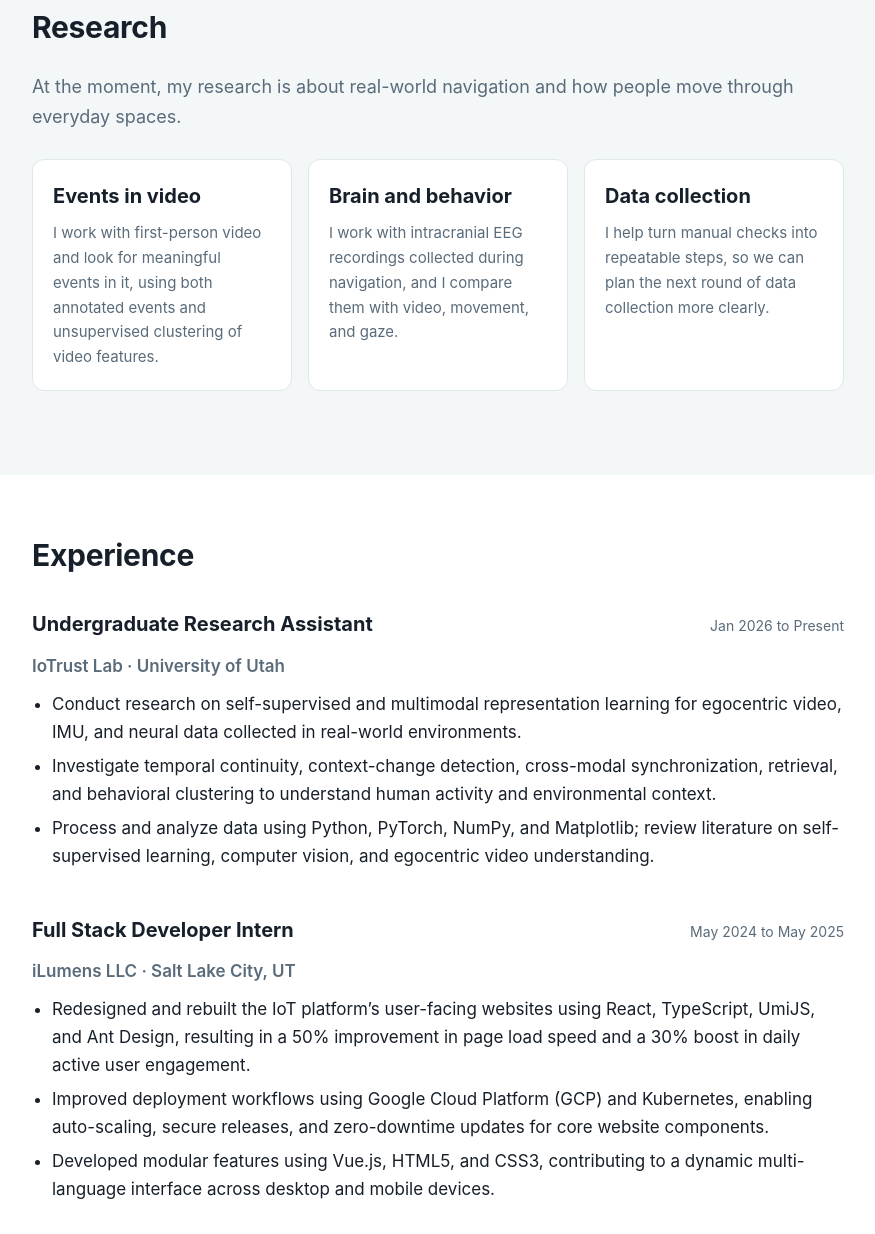
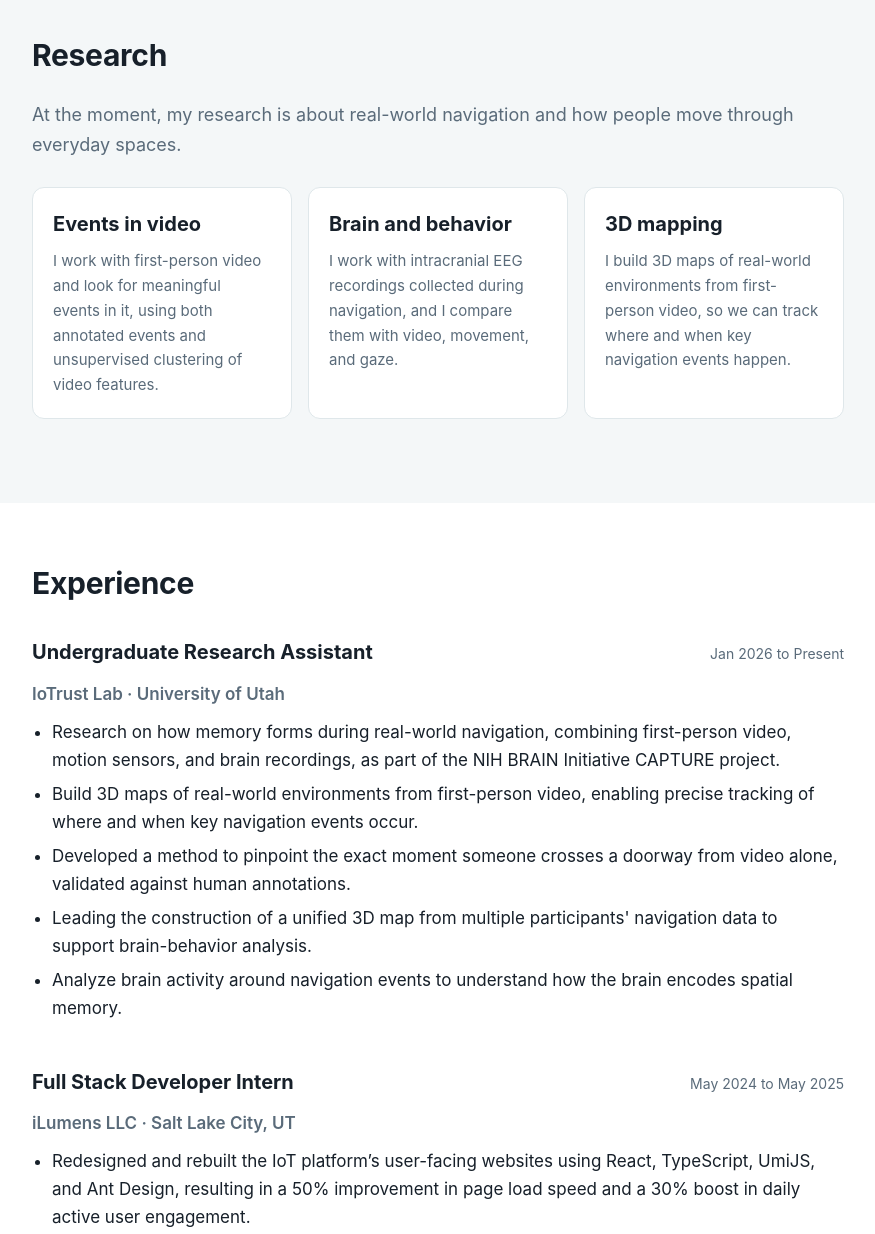
Before and after one commit to jinghanz-808/jinghanz-808.github.io, a plain HTML site: page index.html in a window 1280 px wide. Shown: the part 905-2139 px from the top of the page, without its empty margins (202-1077 px from the left). Drawn offline with Linux system fonts and the light colour scheme.

Commit message:
Update research and skills from revised resume

```diff
--- a/index.html
+++ b/index.html
@@ -40,7 +40,7 @@
     <section id="about" class="section">
       <div class="container">
         <h2>About</h2>
-        <p>I am an undergraduate student in Computer Science at the University of Utah. I currently work as an undergraduate research assistant in the IoTrust Lab, where I work with egocentric video, IMU, and neural data.</p>
+        <p>I am an undergraduate student in Computer Science at the University of Utah. I currently work as an undergraduate research assistant in the IoTrust Lab, where I work with first-person video, motion sensors, and brain recordings to study how memory forms during real-world navigation. I also build 3D maps from first-person video.</p>
         <p>Before that, I spent a year as a full-stack intern at iLumens in Salt Lake City, where I worked on an IoT platform. I enjoy learning new tools when a project needs them, and I like building things that are complete and polished enough to share.</p>
       </div>
     </section>
@@ -62,8 +62,8 @@
           </article>
 
           <article class="card">
-            <h3>Data collection</h3>
-            <p>I help turn manual checks into repeatable steps, so we can plan the next round of data collection more clearly.</p>
+            <h3>3D mapping</h3>
+            <p>I build 3D maps of real-world environments from first-person video, so we can track where and when key navigation events happen.</p>
           </article>
         </div>
       </div>
@@ -80,9 +80,11 @@
           </div>
           <p class="org">IoTrust Lab · University of Utah</p>
           <ul>
-            <li>Conduct research on self-supervised and multimodal representation learning for egocentric video, IMU, and neural data collected in real-world environments.</li>
-            <li>Investigate temporal continuity, context-change detection, cross-modal synchronization, retrieval, and behavioral clustering to understand human activity and environmental context.</li>
-            <li>Process and analyze data using Python, PyTorch, NumPy, and Matplotlib; review literature on self-supervised learning, computer vision, and egocentric video understanding.</li>
+            <li>Research on how memory forms during real-world navigation, combining first-person video, motion sensors, and brain recordings, as part of the NIH BRAIN Initiative CAPTURE project.</li>
+            <li>Build 3D maps of real-world environments from first-person video, enabling precise tracking of where and when key navigation events occur.</li>
+            <li>Developed a method to pinpoint the exact moment someone crosses a doorway from video alone, validated against human annotations.</li>
+            <li>Leading the construction of a unified 3D map from multiple participants' navigation data to support brain-behavior analysis.</li>
+            <li>Analyze brain activity around navigation events to understand how the brain encodes spatial memory.</li>
           </ul>
         </article>
 
@@ -139,8 +141,8 @@
         </article>
 
         <h3 class="subheading">Skills</h3>
-        <p><strong>Programming:</strong> Java, Python, C#, C++, TypeScript, JavaScript (ES6+), HTML5, CSS3, SQL, PHP</p>
-        <p><strong>Frameworks &amp; tools:</strong> React, Vue.js, Umi.js, Ant Design, PyTorch, NumPy, Matplotlib, Git, GitHub, VS Code, Google Cloud Platform (GCP), Kubernetes, Figma, WordPress</p>
+        <p><strong>Programming:</strong> Python, Java, C++, C#, TypeScript, JavaScript (ES6+), HTML5, CSS3, SQL, PHP</p>
+        <p><strong>Frameworks &amp; tools:</strong> PyTorch, NumPy, Matplotlib, VGGT-Omega, OpenCV, React, Vue.js, Umi.js, Ant Design, Git, GitHub, VS Code, Google Cloud Platform (GCP), Kubernetes, Figma</p>
         <p><strong>Languages:</strong> English (Fluent), Mandarin Chinese (Native)</p>
       </div>
     </section>
```
